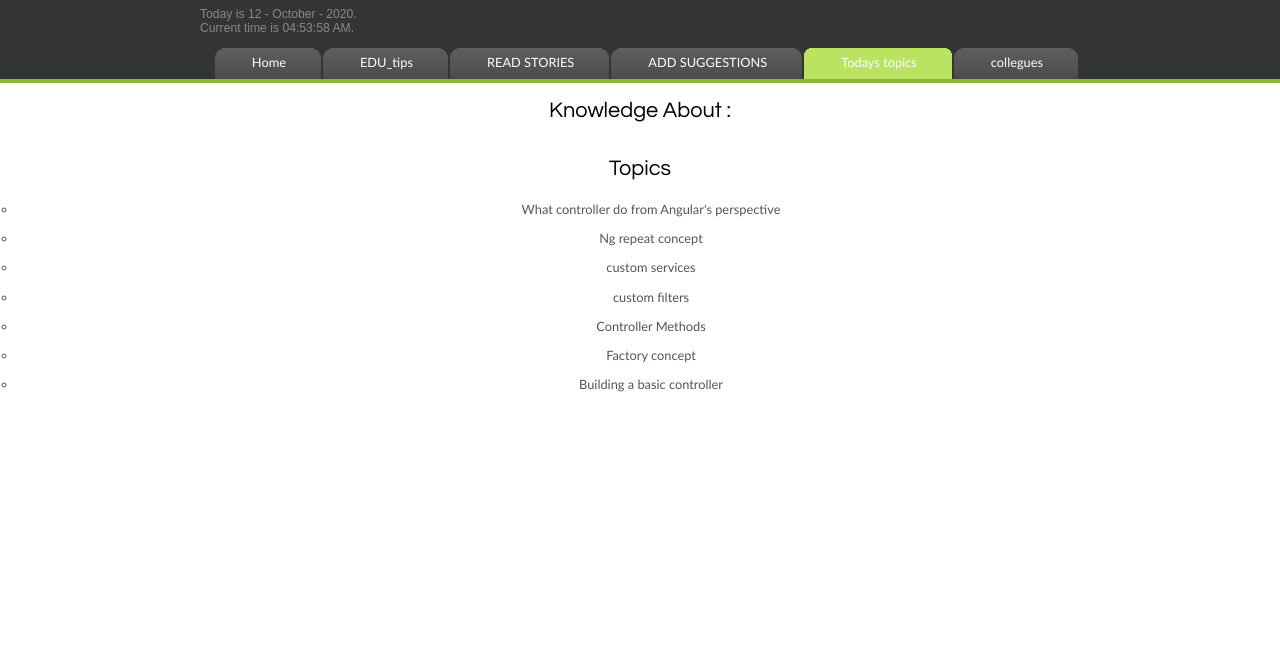
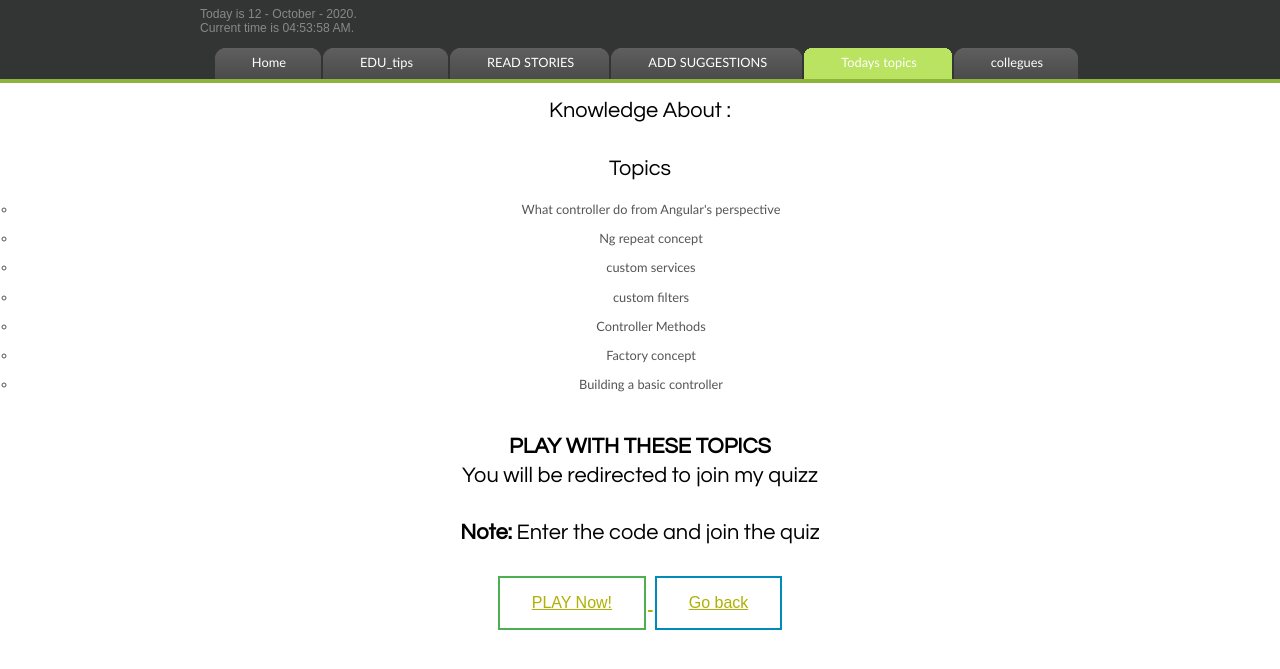
Before and after one commit to Saranya-V-boot/18IT080_SaranyaV_Webtechnolgy, a plain HTML site: page topics.html in a window 1280 px wide. Shown: the part 93-762 px from the top of the page. Drawn offline with Linux system fonts and the light colour scheme.

Commit message:
Update topics.html

```diff
--- a/topics.html
+++ b/topics.html
@@ -51,4 +51,59 @@
 
     <script src="ngrepeat.js"></script>
 </body>
+
+
+<style>
+.button {
+  border: none;
+  color: white;
+  padding: 16px 32px;
+  text-align: center;
+  text-decoration: none;
+  display: inline-block;
+  font-size: 16px;
+  margin: 4px 2px;
+  transition-duration: 0.4s;
+  cursor: pointer;
+}
+
+.button1 {
+  background-color: white;
+  color: black;
+  border: 2px solid #4CAF50;
+}
+
+.button1:hover {
+  background-color: #4CAF50;
+  color: white;
+}
+
+.button2 {
+  background-color: white;
+  color: black;
+  border: 2px solid #008CBA;
+}
+
+.button2:hover {
+  background-color: #008CBA;
+  color: white;
+}
+
+</style>
+</head>
+<body>
+
+<h1 style="text-align:center"> <b>PLAY WITH THESE TOPICS</b>
+
+<p>You will be redirected to join my quizz </p>
+<p><strong>Note:</strong> Enter the code and join the quiz</p>
+
+<button class="button button1"><a href="https://quizizz.com/join">PLAY Now!</button>
+<button class="button button2"><a href="index.html">Go back</button>
+</h1>
+</body>
+
+
+
+
 </html>
```
